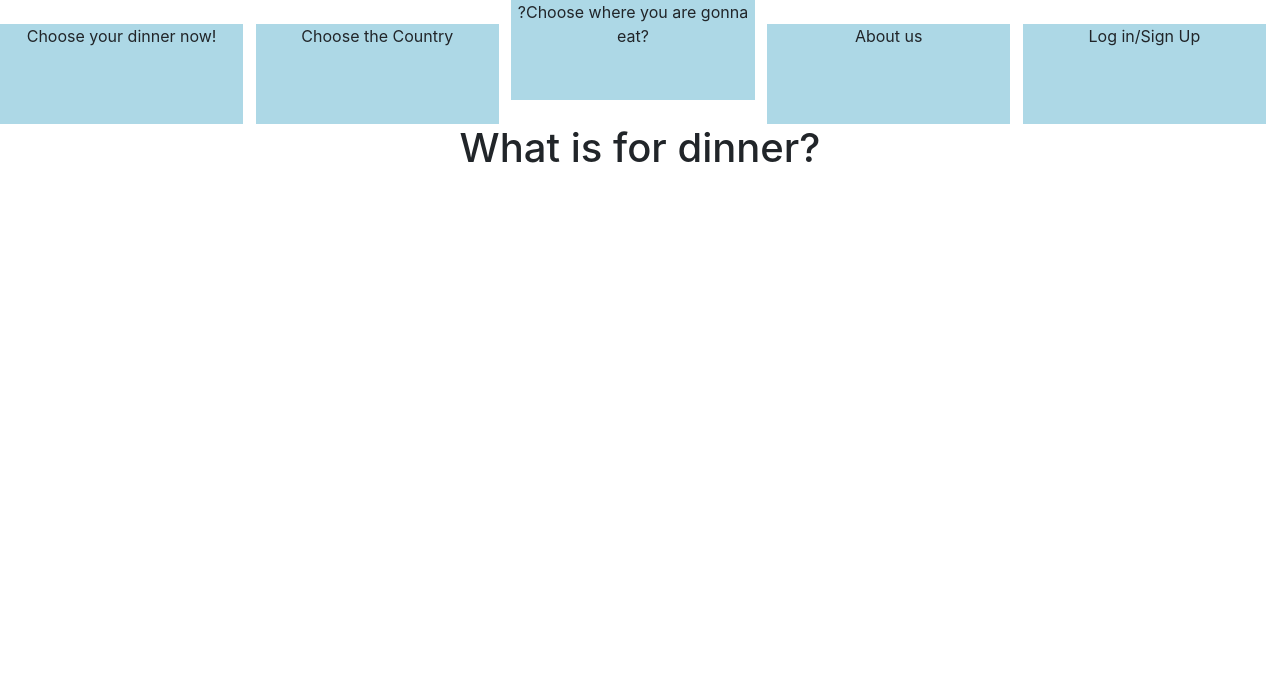
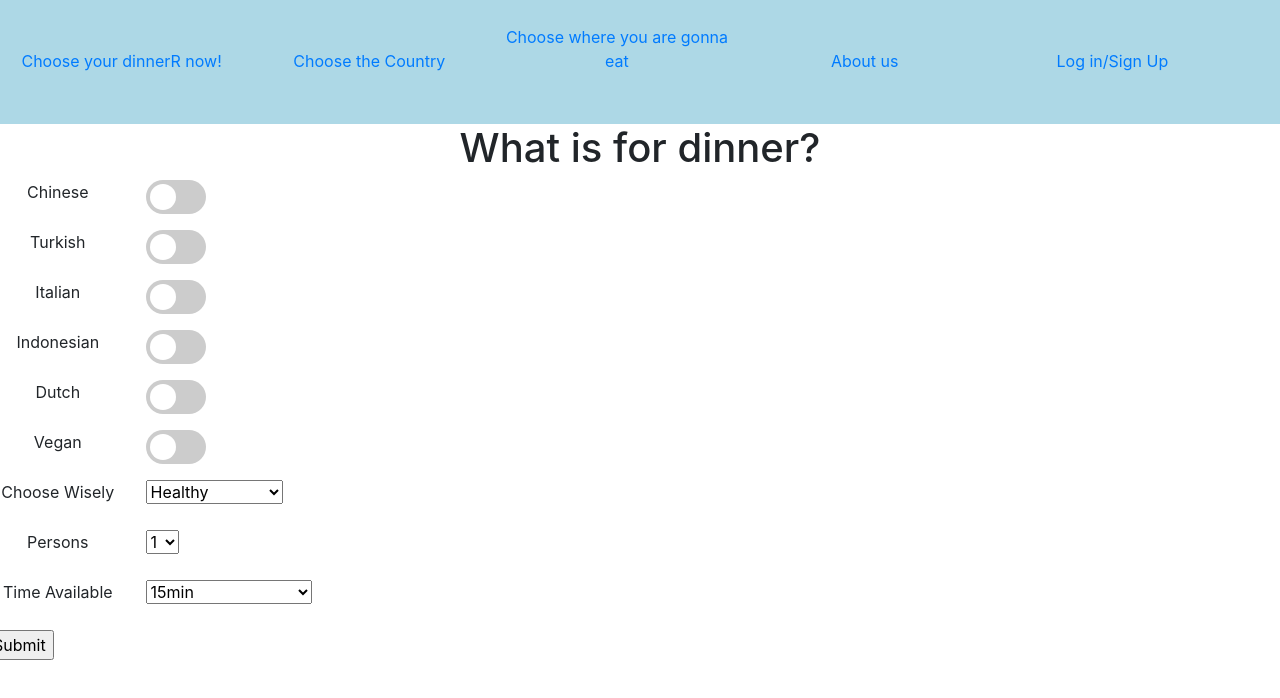
Before and after one commit to Code-Institute-Submissions/Whats-for-dinner, a plain HTML site: page index.html in a window 1280 px wide. Drawn offline with nearby package versions, Linux system fonts and the light colour scheme.

Commit message:
Added Button Column and jQuery-cdn

```diff
--- a/assets/css/style.css
+++ b/assets/css/style.css
@@ -3,7 +3,9 @@ body{
     margin: 0px;
 }
 
-.col-12{
+.col-12,
+.no-gutters
+{
     padding-left: 0px;
     padding-right: 0px;
 }
@@ -13,6 +15,10 @@ body{
 /*--- Text-transform Padding and Margins ---*/
 .center{
     text-align: center;
+}
+
+a{
+    text-decoration: none;
 }
 
 
@@ -26,13 +32,100 @@ body{
 
 ul{
     margin: 0px;
+    background-color:lightblue;
 }
 
 .list-inline-item{
     width: 19%;
-    margin: 0px;
+    display: inline-block;
+    height: 100px;
+    padding-top: 25px;
     text-align: center;
-    height: 100px;
-    background-color: lightblue;
-    margin-right: 0px;
 }
+
+/*--- main ---*/
+
+.text-collumn{
+    width: 66%;
+}
+
+.button-collumn{
+    width: 33%;
+}
+.text-column{
+    height: 50px;
+}
+
+
+
+
+
+
+
+
+
+
+
+/*--- Button from W3Schools ---*/
+/* The switch - the box around the slider */
+.switch {
+  position: relative;
+  display: inline-block;
+  width: 60px;
+  height: 34px;
+}
+
+/* Hide default HTML checkbox */
+.switch input {
+  opacity: 0;
+  width: 0;
+  height: 0;
+}
+
+/* The slider */
+.slider {
+  position: absolute;
+  cursor: pointer;
+  top: 0;
+  left: 0;
+  right: 0;
+  bottom: 0;
+  background-color: #ccc;
+  -webkit-transition: .4s;
+  transition: .4s;
+}
+
+.slider:before {
+  position: absolute;
+  content: "";
+  height: 26px;
+  width: 26px;
+  left: 4px;
+  bottom: 4px;
+  background-color: white;
+  -webkit-transition: .4s;
+  transition: .4s;
+}
+
+input:checked + .slider {
+  background-color: #2196F3;
+}
+
+input:focus + .slider {
+  box-shadow: 0 0 1px #2196F3;
+}
+
+input:checked + .slider:before {
+  -webkit-transform: translateX(26px);
+  -ms-transform: translateX(26px);
+  transform: translateX(26px);
+}
+
+/* Rounded sliders */
+.slider.round {
+  border-radius: 34px;
+}
+
+.slider.round:before {
+  border-radius: 50%;
+}
--- a/index.html
+++ b/index.html
@@ -15,22 +15,23 @@
       type="text/css"
     />
     <link rel="stylesheet" href="assets/css/style.css" />
+    <script src="https://code.jquery.com/jquery-3.5.1.js" integrity="sha256-QWo7LDvxbWT2tbbQ97B53yJnYU3WhH/C8ycbRAkjPDc=" crossorigin="anonymous"></script>
   </head>
-
   <body>
-    <header class="no-gutters">
-      <div class="row navbar container-fluid">
+  <!-- Navbar -->
+    <header class="no-gutters container-fluid">
+      <div class="row navbar no-gutters">
         <div class="col-12">
           <ul class="list-inline">
-            <li class="list-inline-item nav-li-item">
-              Choose your dinner now!
+            <a href="#"><li class="list-inline-item nav-li-item">
+              Choose your dinnerR now!
+            </li></a>
+            <a href="#"><li class="list-inline-item nav-li-item ">Choose the Country</li></a>
+            <a href="#"><li class="list-inline-item nav-li-item">
+              Choose where you are gonna eat
             </li>
-            <li class="list-inline-item nav-li-item">Choose the Country</li>
-            <li class="list-inline-item nav-li-item">
-              ?Choose where you are gonna eat?
-            </li>
-            <li class="list-inline-item nav-li-item">About us</li>
-            <li class="list-inline-item nav-li-item">Log in/Sign Up</li>
+            <a href="#"><li class="list-inline-item nav-li-item">About us</li></a>
+            <a href="#"><li class="list-inline-item nav-li-item">Log in/Sign Up</li></a>
           </ul>
         </div>
       </div>
@@ -41,6 +42,101 @@
           <h1 class="center">What is for dinner?</h1>
         </div>
       </div>
+      <div class="row">
+        <div class="col-4">
+            <div class="row">
+            <div class="col-4 text-column center">Chinese</div>
+            <div class="col-8 button-collumn">
+                <label class="switch">
+                    <input type="checkbox">
+                        <span class="slider round"></span>
+                   </label>
+                </div>
+            </div>
+            <div class="row">
+            <div class="col-4 text-column center">Turkish</div>
+            <div class="col-8 button-collumn">
+                <label class="switch">
+                    <input type="checkbox">
+                        <span class="slider round"></span>
+                   </label>
+                </div>
+            </div>
+            <div class="row">
+            <div class="col-4 text-column center">Italian</div>
+            <div class="col-8 button-collumn">
+                <label class="switch">
+                    <input type="checkbox">
+                        <span class="slider round"></span>
+                   </label>
+                </div>
+            </div>
+            <div class="row">
+            <div class="col-4 text-column center">Indonesian</div>
+            <div class="col-8 button-collumn">
+                <label class="switch">
+                    <input type="checkbox">
+                        <span class="slider round"></span>
+                   </label>
+                </div>
+            </div>
+            <div class="row">
+            <div class="col-4 text-column center">Dutch</div>
+            <div class="col-8 button-collumn">
+                <label class="switch">
+                    <input type="checkbox">
+                        <span class="slider round"></span>
+                   </label>
+                </div>
+            </div>
+            <div class="row">
+            <div class="col-4 text-column center">Vegan</div>
+            <div class="col-8 button-collumn">
+                <label class="switch">
+                    <input type="checkbox">
+                        <span class="slider round"></span>
+                   </label>
+                </div>
+            </div>
+            <div class="row">
+            <div class="col-4 text-column center">Choose Wisely</div>
+            <div class="col-8 button-collumn">
+                    <select name="health" id="healthSelector">
+                        <option value="healthy">Healthy</option>
+                        <option value="kind-of-healthy">Kind of healthy</option>
+                        <option value="obese">Obese</option>
+                    </select>
+                </div>
+            </div>
+            <div class="row">
+            <div class="col-4 text-column center">Persons</div>
+            <div class="col-8 button-collumn">
+                    <select name="amount-of-persons" id="amountOfPersons">
+                        <option value="1person">1</option>
+                        <option value="2persons">2</option>
+                        <option value="3persons">3</option>
+                        <option value="4persons">4</option>
+                    </select>
+                </div>
+            </div>
+            <div class="row">
+            <div class="col-4 text-column center">Time Available</div>
+            <div class="col-8 button-collumn">
+                    <select name="time" id="timeAvailable">
+                        <option value="15min">15min</option>
+                        <option value="30min">30min</option>
+                        <option value="enoughTime">I have enough time</option>
+                    </select>
+                </div>
+            </div>
+            <div class="row">
+            <input class="center" type="submit" name="submit-button" id="submitButton">
+            </div>
+        </div>
+        <div class="col-8">
+            <div></div>
+        </div>
+      </div>
     </main>
   </body>
 </html>
```
Also changed, not shown: assets/js/jQuery.js (added).
